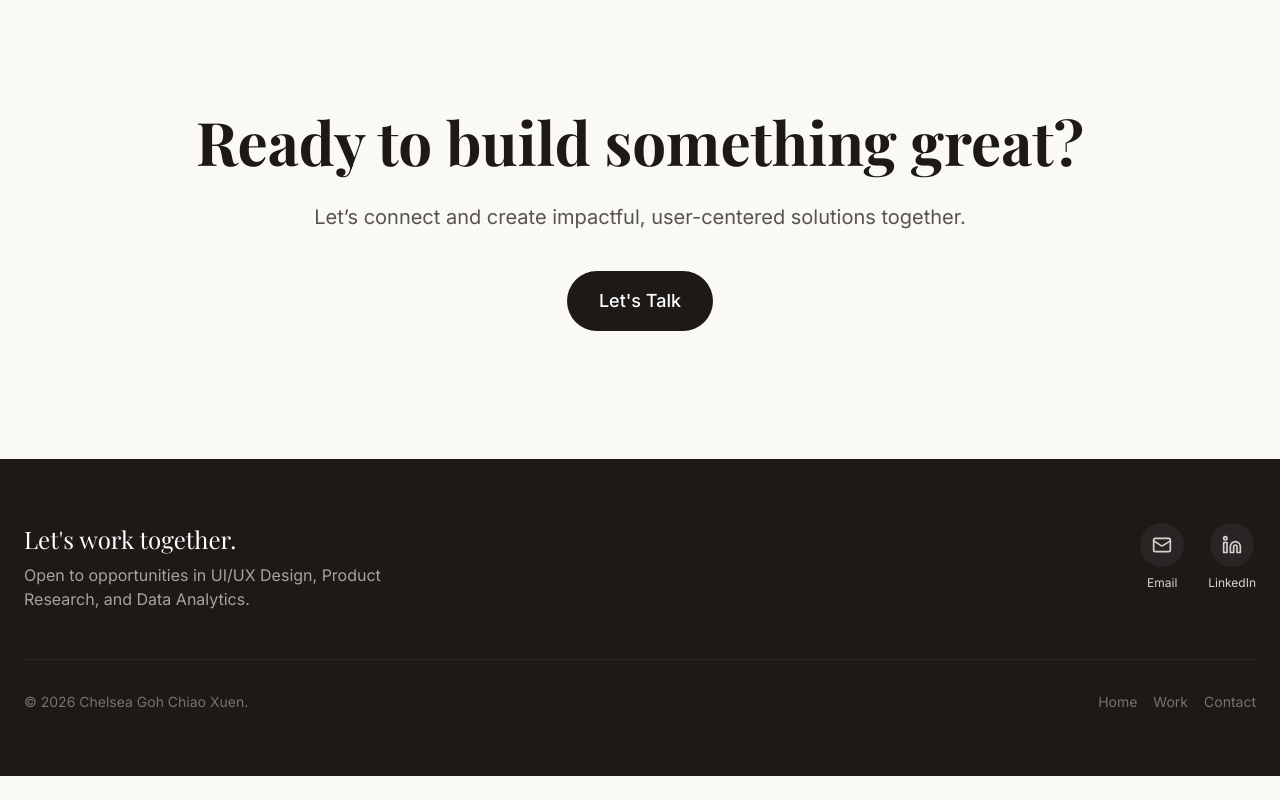
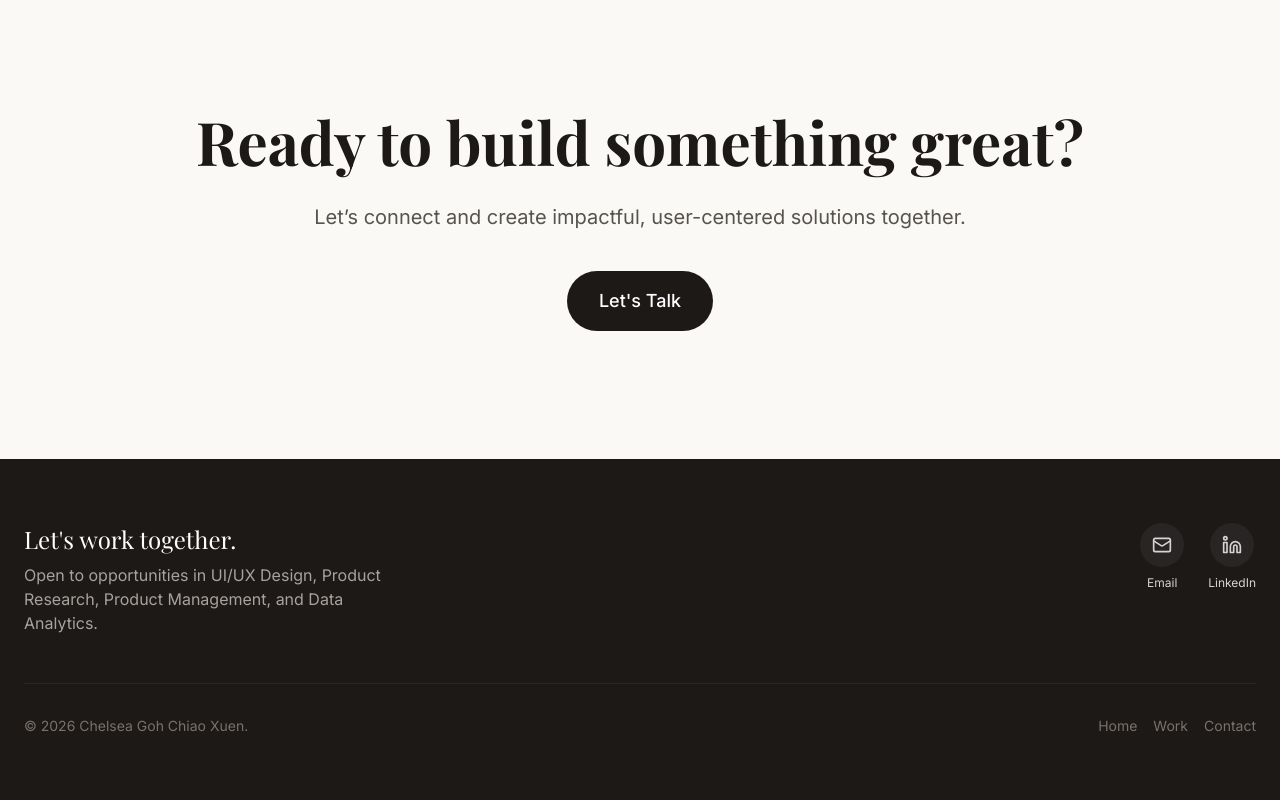
Before and after one commit to ChelseaGoh/portfolio, a React (Vite) app: page / in a window 1280 px wide. Shown: the part 2798-3598 px from the top of the page. Before the commit the page ends 3574 px from the top, so only its background shows below. Built offline with nearby package versions, Linux system fonts and the light colour scheme; a web font is replaced by a local one.

Commit message:
fix: mobile routing issue

```diff
--- a/components/Footer.tsx
+++ b/components/Footer.tsx
@@ -11,7 +11,7 @@ const Footer: React.FC = () => {
           <div className="text-center md:text-left">
             <h3 className="text-2xl font-serif text-white mb-2">Let's work together.</h3>
             <p className="text-stone-400 max-w-sm">
-              Open to opportunities in UI/UX Design, Product Research, and Data Analytics.
+              Open to opportunities in UI/UX Design, Product Research, Product Management, and Data Analytics.
             </p>
           </div>
 
```
